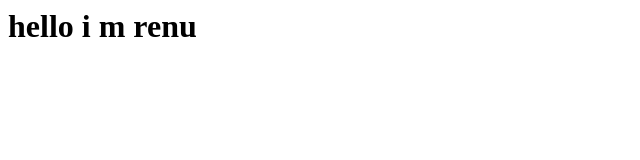
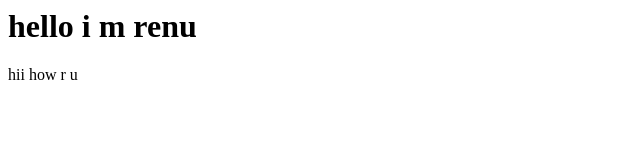
Before and after one commit to mehrarenu/localrepo, a plain HTML site: page index.html in a window 1280 px wide. Shown: the full height of the page, 0-640 px from the left. Drawn offline with Linux system fonts and the light colour scheme.

Commit message:
new features

```diff
--- a/index.html
+++ b/index.html
@@ -1 +1,2 @@
 <h1>hello i m renu</h1>
+<p>hii how r u</p>
```
Also changed, not shown: 1 other file.
